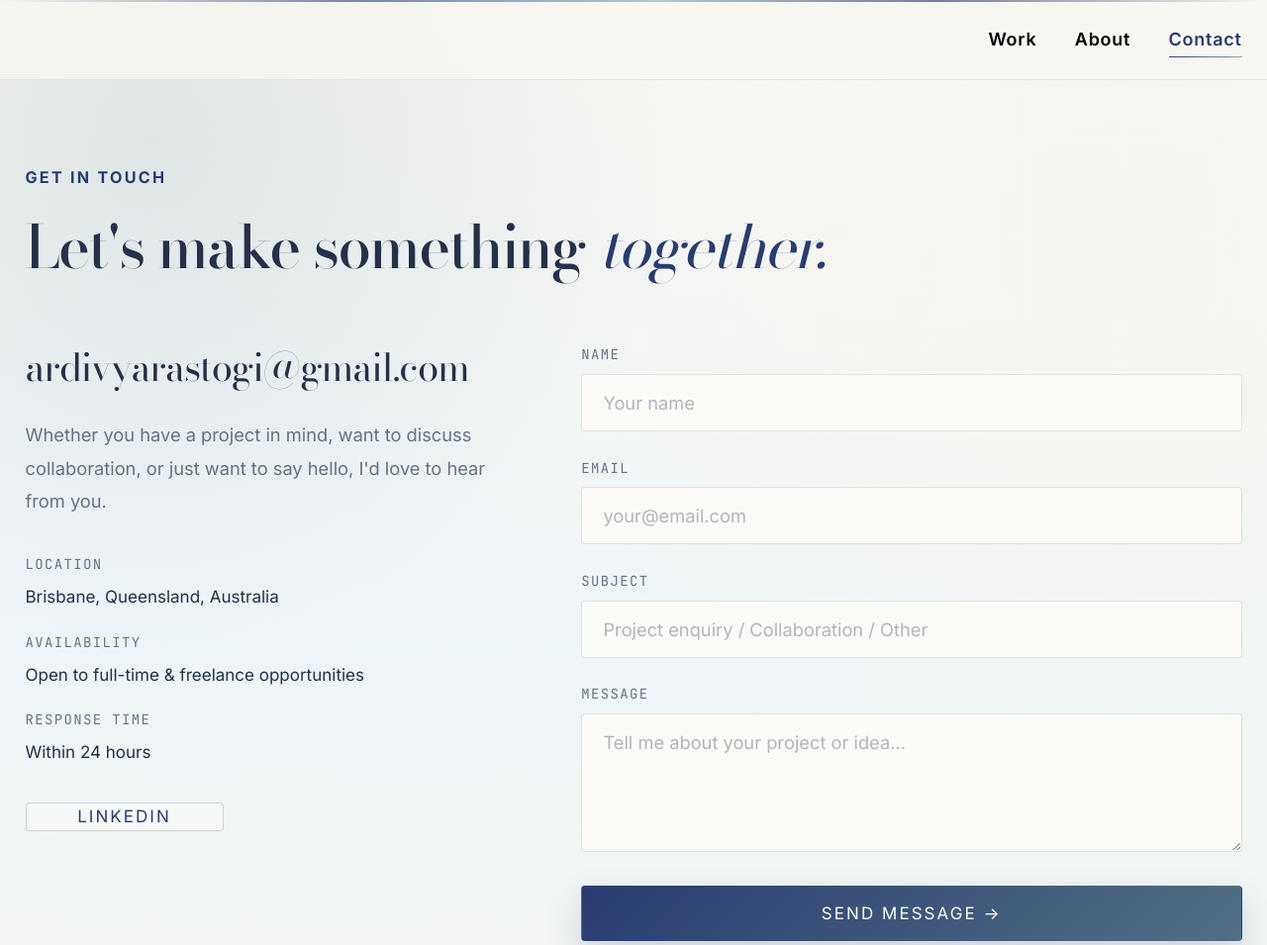
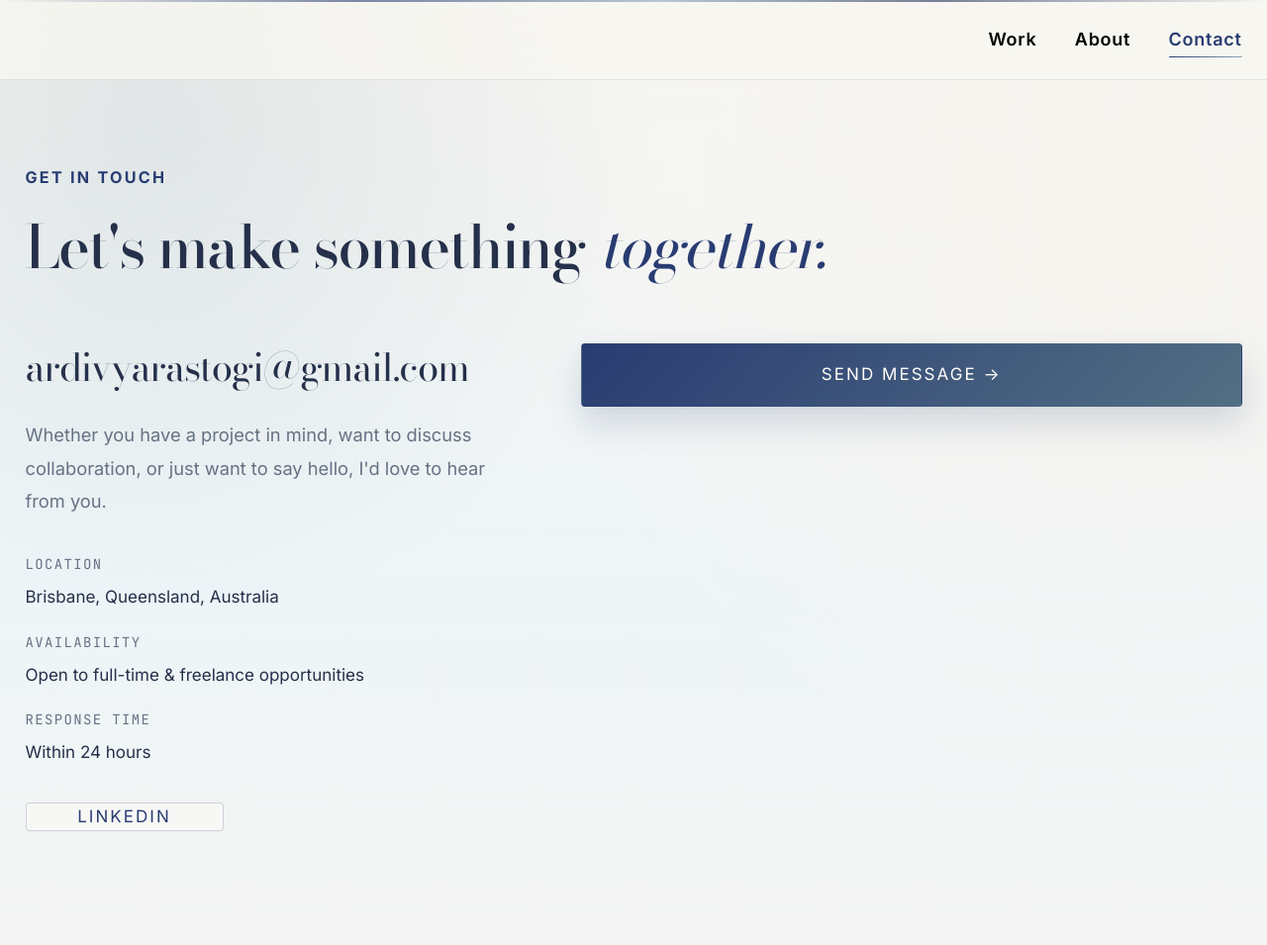
Before and after one commit to Div-Ras/Portfolio, a plain HTML site: page contact.html in a window 1280 px wide. Shown: the top 955 px of the page at 99% size. Drawn offline with nearby package versions, Linux system fonts and the light colour scheme.

Commit message:
Contact updqate

```diff
--- a/contact.html
+++ b/contact.html
@@ -24,7 +24,11 @@
           <a href="about.html" class="navbar__link">About</a>
           <a href="contact.html" class="navbar__link active">Contact</a>
         </nav>
-    <button class="navbar__hamburger" aria-label="Open menu" aria-expanded="false">
+        <button
+          class="navbar__hamburger"
+          aria-label="Open menu"
+          aria-expanded="false"
+        >
           <span></span><span></span><span></span>
         </button>
       </div>
@@ -138,53 +142,9 @@
 
             <!-- Right: form -->
             <div class="reveal">
-              <form id="contact-form" novalidate>
-                <div class="form-group">
-                  <label for="name" class="form-label">Name</label>
-                  <input
-                    type="text"
-                    id="name"
-                    name="name"
-                    class="form-input"
-                    placeholder="Your name"
-                    required
-                  />
-                </div>
-                <div class="form-group">
-                  <label for="email" class="form-label">Email</label>
-                  <input
-                    type="email"
-                    id="email"
-                    name="email"
-                    class="form-input"
-                    placeholder="your@email.com"
-                    required
-                  />
-                </div>
-                <div class="form-group">
-                  <label for="subject" class="form-label">Subject</label>
-                  <input
-                    type="text"
-                    id="subject"
-                    name="subject"
-                    class="form-input"
-                    placeholder="Project enquiry / Collaboration / Other"
-                  />
-                </div>
-                <div class="form-group">
-                  <label for="message" class="form-label">Message</label>
-                  <textarea
-                    id="message"
-                    name="message"
-                    class="form-textarea"
-                    placeholder="Tell me about your project or idea..."
-                    required
-                  ></textarea>
-                </div>
-                <button
-                  type="submit"
+              <a
+                href="mailto:ardivyarastogi@gmail.com?subject=Portfolio%20Enquiry&body=Hi%20Divya,%0A%0AI%20would%20like%20to%20discuss..."
                 class="btn btn-primary"
-                  id="submit-btn"
                 style="
                   width: 100%;
                   justify-content: center;
@@ -193,19 +153,7 @@
                 "
               >
                 Send Message →
-                </button>
-                <p
-                  id="form-status"
-                  style="
-                    font-family: var(--font-mono);
-                    font-size: var(--fs-xs);
-                    color: var(--color-accent);
-                    margin-top: var(--sp-4);
-                    text-align: center;
-                    display: none;
-                  "
-                ></p>
-              </form>
+              </a>
             </div>
           </div>
         </div>
```
Lines whose indentation alone changed are shown as unchanged.
